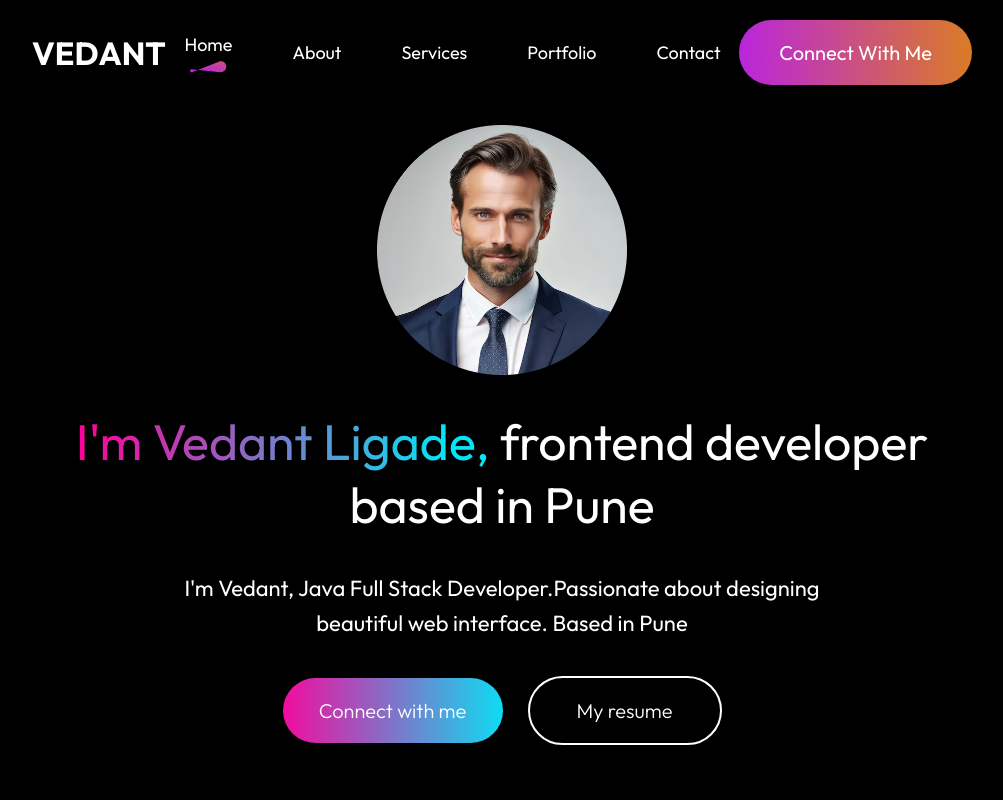
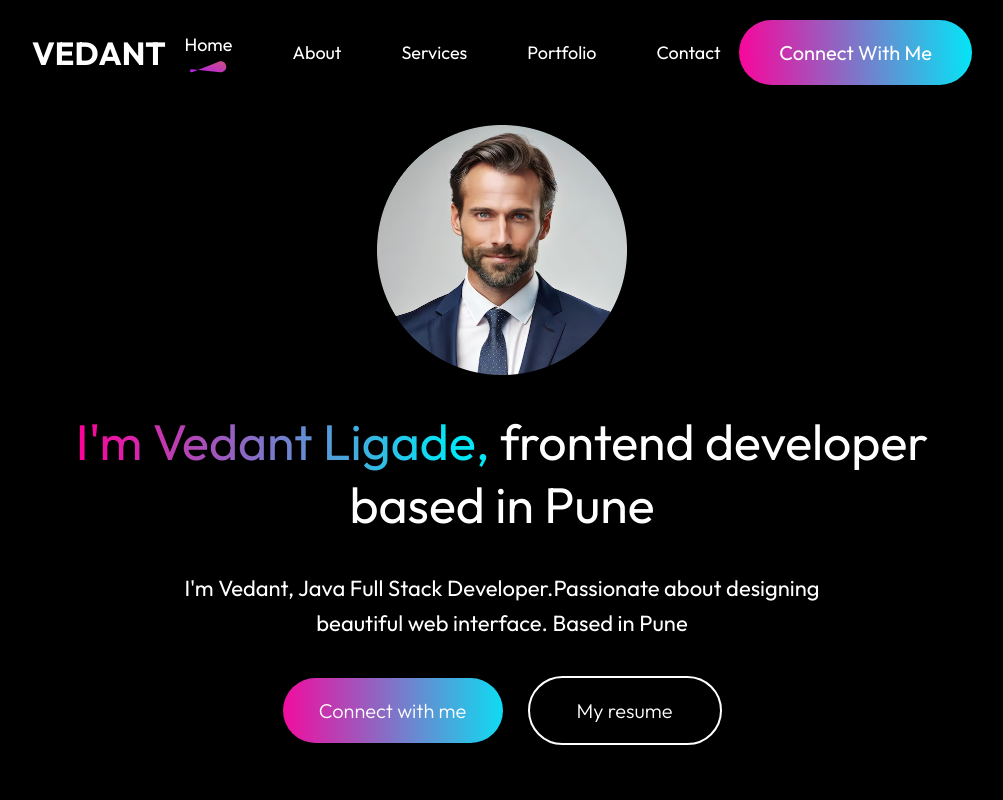
Before and after one commit to GithHub-Vedant/Reactjs-Responsive-Portfolio, a React (Vite) app: page / in a window 1280 px wide. Shown: the top 800 px of the page, without its empty margins (138-1141 px from the left). Built offline with nearby package versions, Linux system fonts and the light colour scheme.

Commit message:
Navbar.css

```diff
--- a/src/components/Navbar/Navbar.css
+++ b/src/components/Navbar/Navbar.css
@@ -16,7 +16,7 @@
 .nav-connect{
   padding: 20px 40px;
   border-radius: 50px;
-  background: linear-gradient(267deg, #DA7C25 0.36%, #B923E1 102.06%);
+  background: linear-gradient(267deg, #03e6f6 0.36%, #ff0099 102.06%);
   font-size: 20px;
   cursor: pointer;
   transition: 0.5s;
```
